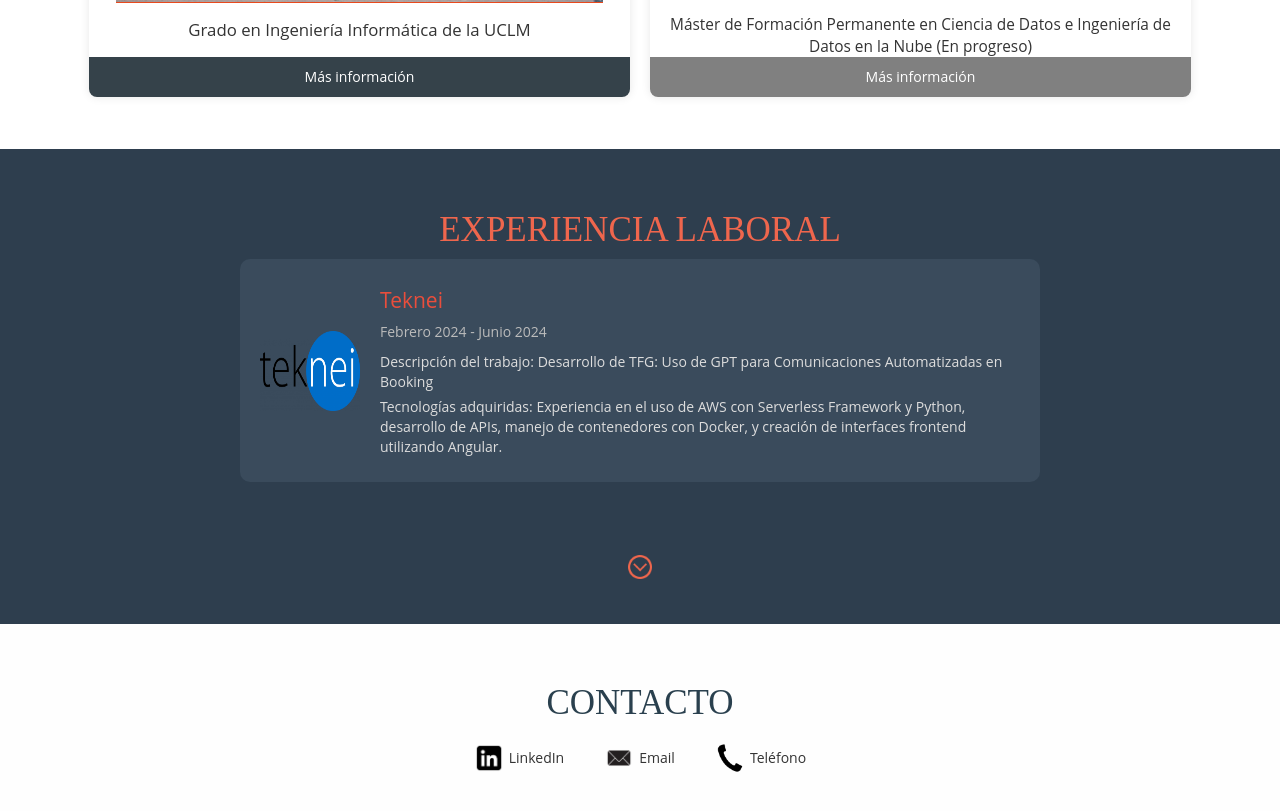
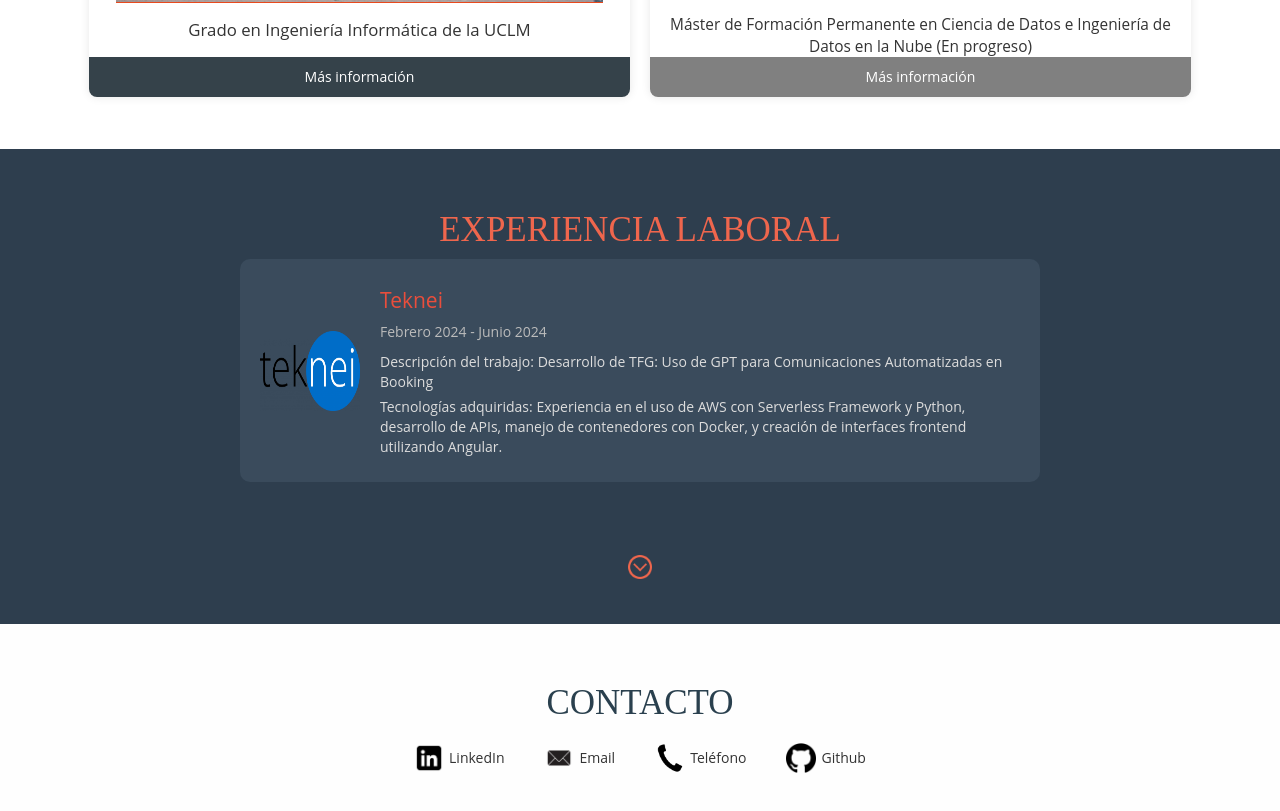
Before and after one commit to AlejandroSanchezCorredor/AlejandroSanchezCorredor.github.io, a plain HTML site: page index.html in a window 1280 px wide. Shown: the part 2832-3643 px from the top of the page. Drawn offline with Linux system fonts and the light colour scheme.

Commit message:
Github link added

```diff
--- a/index.html
+++ b/index.html
@@ -304,6 +304,10 @@ Smartphone Compatible web template, free webdesigns for Nokia, Samsung, LG, Sony
 						<img src="images/icon3.png" alt="Phone" class="icon1-img">
 						<p>Teléfono</p>
 					</a>
+					<a href="https://github.com/AlejandroSanchezCorredor">
+						<img src="images/github_icon.png" alt="Phone" class="icon1-img">
+						<p>Github</p>
+					</a>
 			</div>
 					<script type="text/javascript">
 						$(document).ready(function() {
```
Also changed, not shown: images/github_icon.png (added).
